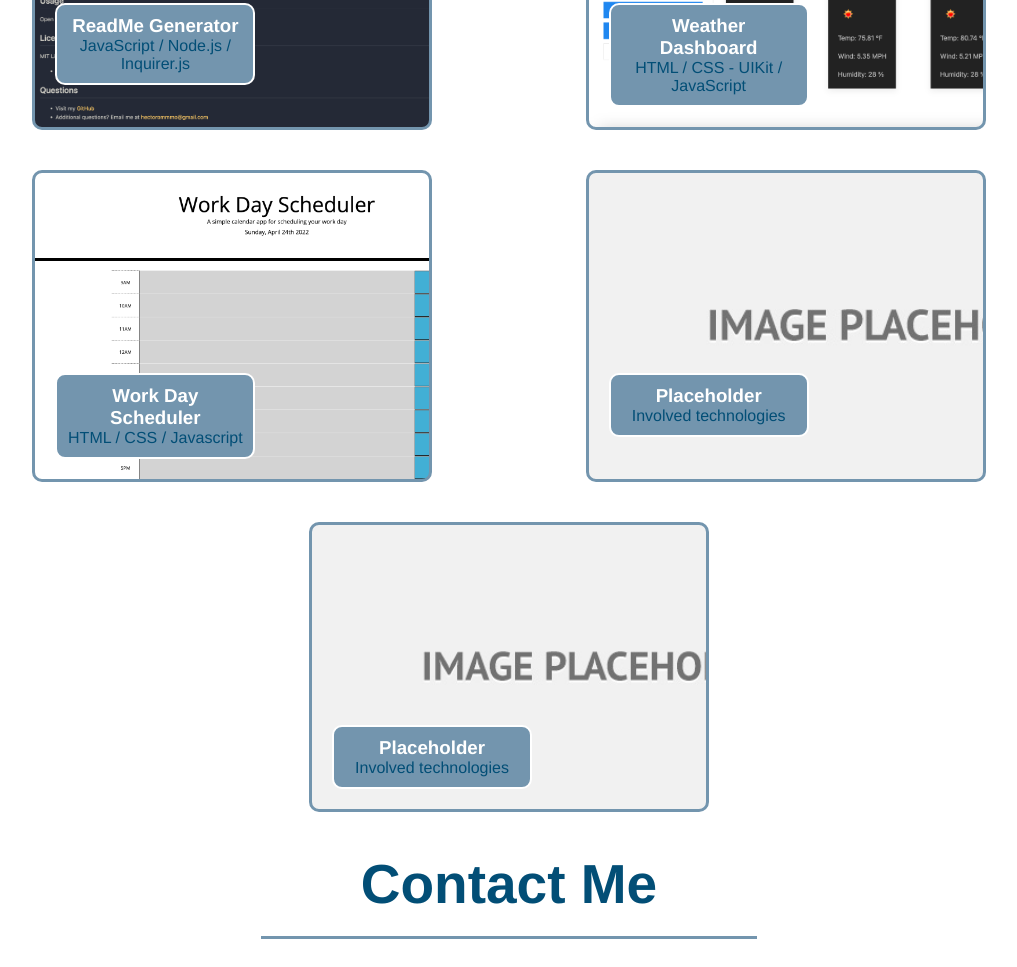
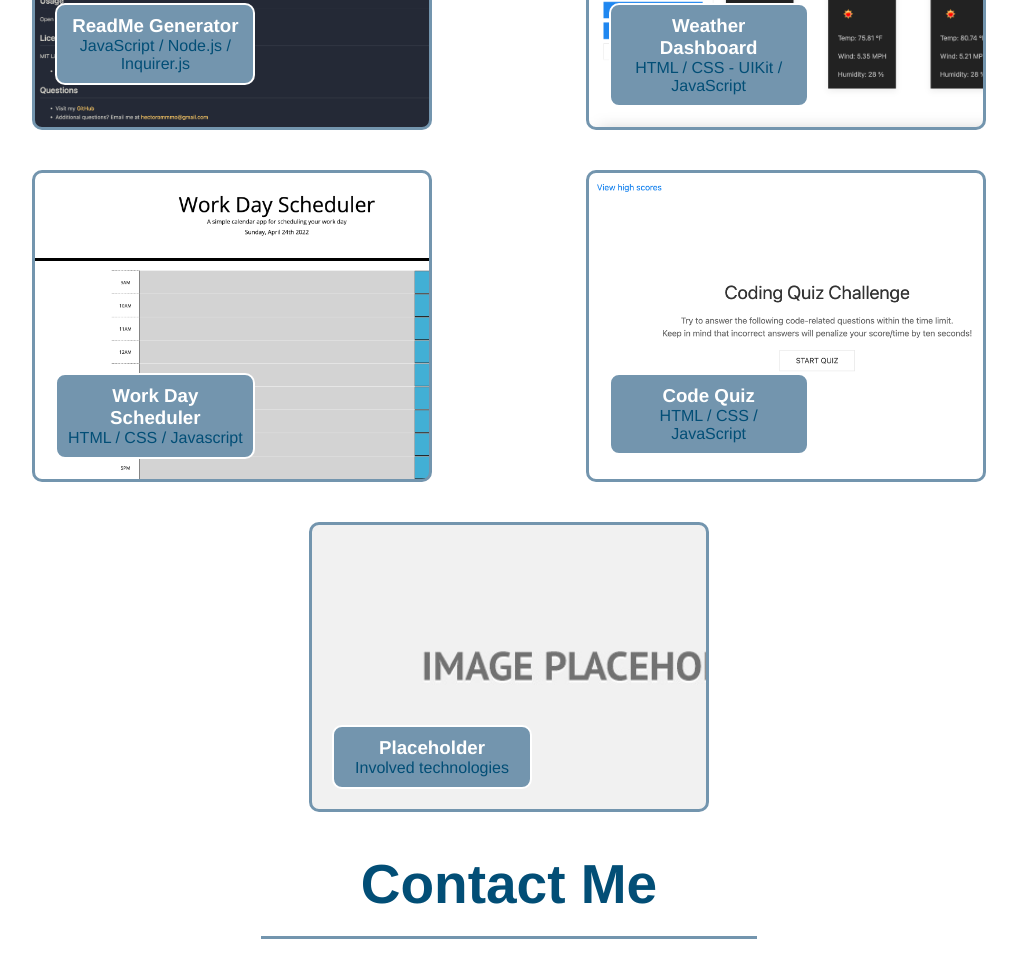
Before and after one commit to hectorromo06/professional-portfolio, a plain HTML site: page index.html in a window 1280 px wide. Shown: the part 1612-2579 px from the top of the page, without its empty margins (131-1148 px from the left). Drawn offline with Linux system fonts and the light colour scheme.

Commit message:
coding quiz project update

```diff
--- a/assets/css/style.css
+++ b/assets/css/style.css
@@ -158,6 +158,10 @@ header nav ul li a {
     background-image: url(../images/work-scheduler.png);
 }
 
+.code-quiz {
+    background-image: url(../images/code-quiz.png);
+}
+
 .placeholder{
     background-image: url(../images/image-placeholder.jpeg);
 }
--- a/index.html
+++ b/index.html
@@ -67,10 +67,10 @@
                     <span>HTML / CSS / Javascript</span>
                 </div>
             </a>
-            <a href="#" class="card placeholder">
+            <a href="https://hectorromo06.github.io/code-quiz/" target="_blank" rel="noopener noreferrer" class="card code-quiz">
                 <div>
-                    <h3>Placeholder</h3>
-                    <span>Involved technologies</span>
+                    <h3>Code Quiz</h3>
+                    <span>HTML / CSS / JavaScript</span>
                 </div>
             </a>
             <a href="#" class="card placeholder">
```
Also changed, not shown: assets/images/code-quiz.png (added).
